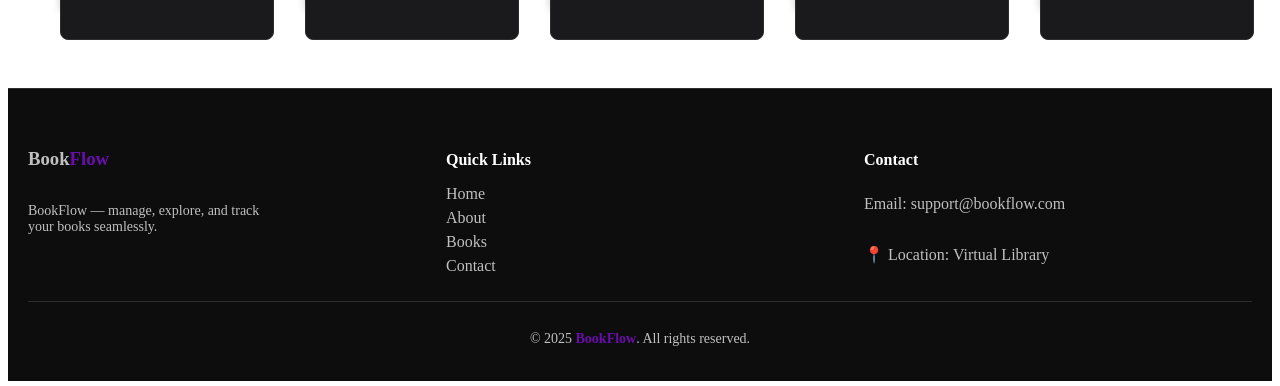
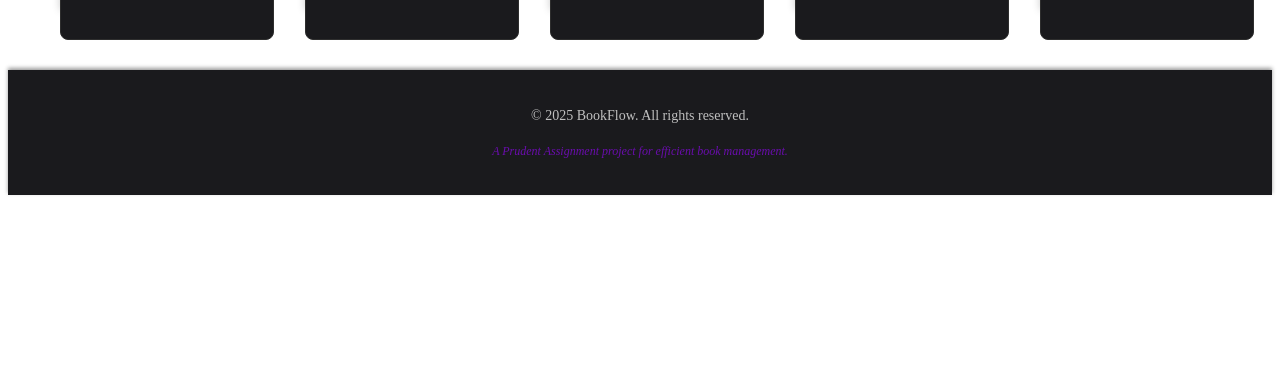
Before and after one commit to Vaibhava2424/bookFlow, a React (Vite) app: page /home in a window 1280 px wide. Shown: the part 954-1340 px from the top of the page. After the commit the page ends 1157 px from the top, so only its background shows below. Built offline with nearby package versions, Linux system fonts and the light colour scheme; sample sign-in values are in the browser's storage.

Commit message:
commited

```diff
--- a/src/Footer/index.css
+++ b/src/Footer/index.css
@@ -1,69 +1,27 @@
 .footer {
-  background-color: #0D0D0D;
-  color: #C0C0C0;
-  padding: 40px 20px 20px;
-  border-top: 1px solid #2E2E2E;
-  margin-top:50px;
+  background-color: #1A1A1D; /* Secondary Background */
+  padding: 1.5rem;
+  box-shadow: 0 -2px 4px rgba(0, 0, 0, 0.4);
+  margin-top: auto; /* Pushes the footer to the bottom */
 }
 
 .footer-container {
-  display: grid;
-  grid-template-columns: repeat(auto-fit, minmax(220px, 1fr));
-  gap: 30px;
-  margin-bottom: 20px;
+  max-width: 1200px;
+  margin: 0 auto;
+  display: flex;
+  flex-direction: column;
+  align-items: center;
+  text-align: center;
 }
 
-.footer-section {
-  display: flex;
-  flex-direction: column;
+.footer-text {
+  color: #C0C0C0; /* Text Secondary */
+  font-size: 0.875rem;
+  margin-bottom: 0.5rem;
 }
 
-.footer-logo {
-  cursor: pointer;
-  max-width: 250px;
+.footer-description {
+  color: #6A0DAD; /* Primary Accent */
+  font-size: 0.75rem;
+  font-style: italic;
 }
-
-.footer-logo-img {
-  width: 120px;
-  margin-bottom: 10px;
-}
-
-.footer-tagline {
-  font-size: 14px;
-  color: #C0C0C0;
-}
-
-.footer-title {
-  color: #FFFFFF;
-  margin-bottom: 10px;
-  font-size: 16px;
-  font-weight: bold;
-}
-
-.footer-links {
-  list-style: none;
-  padding: 0;
-  margin: 0;
-}
-
-.footer-links li {
-  margin: 6px 0;
-  cursor: pointer;
-  transition: color 0.3s;
-}
-
-.footer-links li:hover {
-  color: #9B30FF;
-}
-
-.footer-bottom {
-  text-align: center;
-  padding-top: 15px;
-  border-top: 1px solid #2E2E2E;
-  font-size: 14px;
-}
-
-.footer-highlight {
-  color: #6A0DAD;
-  font-weight: bold;
-}
--- a/src/Footer/index.tsx
+++ b/src/Footer/index.tsx
@@ -1,49 +1,17 @@
-import React from "react";
-import { useNavigate } from "react-router-dom";
-import "./index.css";
+import React from 'react';
+import './index.css'; // Import the CSS file
 
 const Footer: React.FC = () => {
   const currentYear = new Date().getFullYear();
-  const navigate = useNavigate();
-
-  const handleLogoClick = () => {
-    navigate("/home");
-  };
 
   return (
     <footer className="footer">
       <div className="footer-container">
-        {/* Logo + Short Description */}
-        <div className="footer-section footer-logo" onClick={handleLogoClick}>
-          <h3>Book<span className="footer-highlight">Flow</span></h3>
-          <p className="footer-tagline">
-            BookFlow — manage, explore, and track your books seamlessly.
-          </p>
-        </div>
-
-        {/* Quick Links */}
-        <div className="footer-section">
-          <h4 className="footer-title">Quick Links</h4>
-          <ul className="footer-links">
-            <li onClick={() => navigate("/")}>Home</li>
-            <li onClick={() => navigate("/about")}>About</li>
-            <li onClick={() => navigate("/books")}>Books</li>
-            <li onClick={() => navigate("/contact")}>Contact</li>
-          </ul>
-        </div>
-
-        {/* Contact Info */}
-        <div className="footer-section">
-          <h4 className="footer-title">Contact</h4>
-          <p>Email: support@bookflow.com</p>
-          <p>📍 Location: Virtual Library</p>
-        </div>
-      </div>
-
-      <div className="footer-bottom">
-        <p>
-          &copy; {currentYear} <span className="footer-highlight">BookFlow</span>. All
-          rights reserved.
+        <p className="footer-text">
+          &copy; {currentYear} BookFlow. All rights reserved.
+        </p>
+        <p className="footer-description">
+          A Prudent Assignment project for efficient book management.
         </p>
       </div>
     </footer>
```
